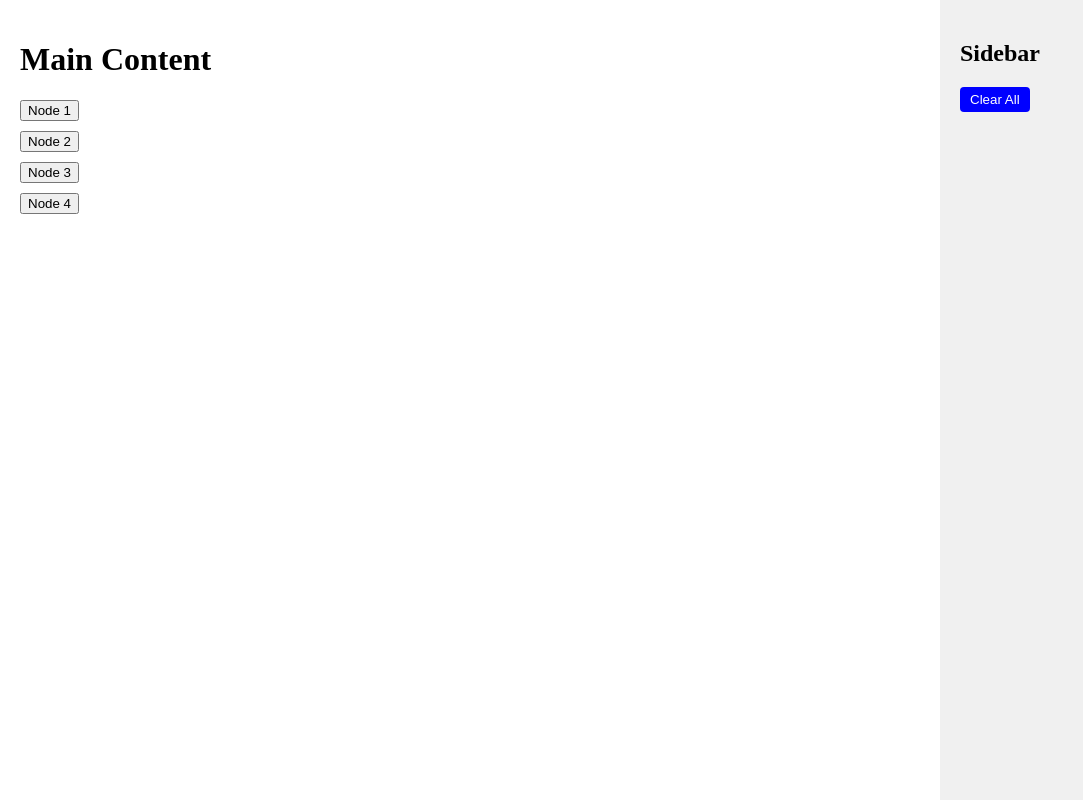
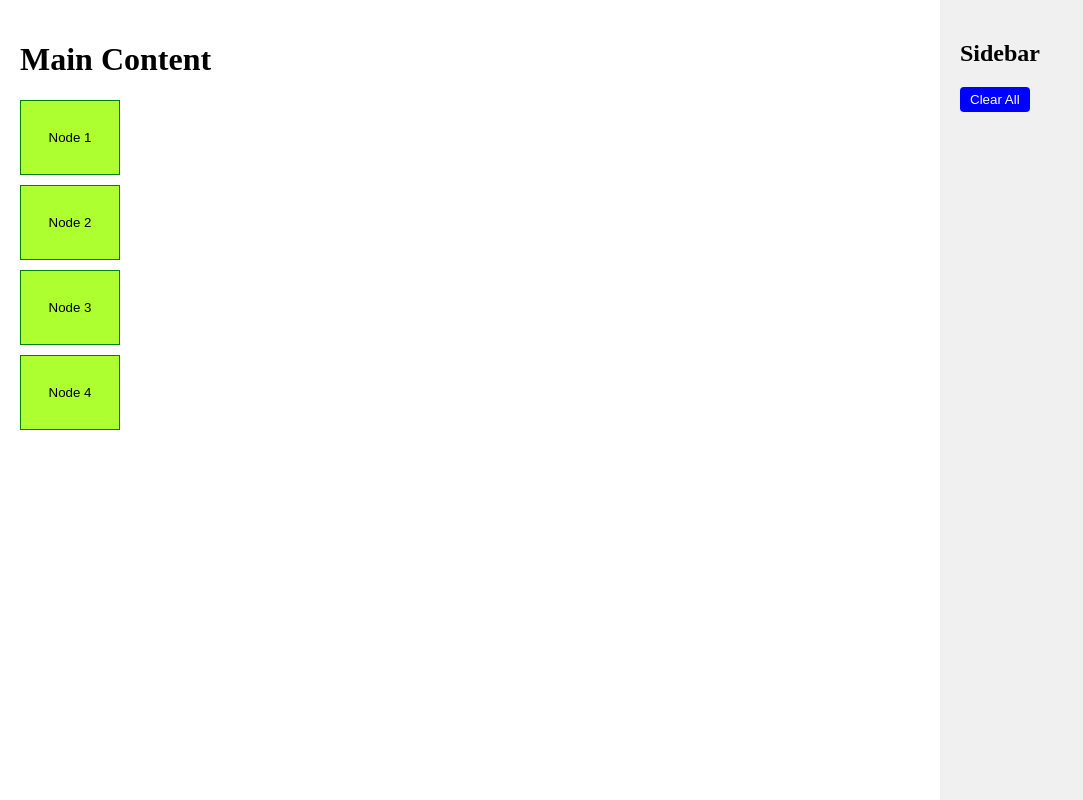
Before and after one commit to csci-435-fall-2024/csci-435-24_p3_sbom_viz, a Django app: template Code/sbom_viz/sbom_viz/templates/sbom_viz/sidebar.html in a window 1280 px wide. Shown: the whole page, without its empty margins (0-1083 px from the left). Run offline with Django 5.2, Linux system fonts and the light colour scheme; the template is opened without the code that fills it, so the values that code supplies are empty.

Commit message:
Changed design a bit

```diff
--- a/Code/sbom_viz/sbom_viz/templates/sbom_viz/sidebar.html
+++ b/Code/sbom_viz/sbom_viz/templates/sbom_viz/sidebar.html
@@ -27,10 +27,21 @@
             border-radius: 5px;
             padding: 10px;
             margin-bottom: 10px;
+            cursor: pointer;
         }
-        button {
+        .card:hover {
+            border: 1px solid blue;
+        }
+        .node-btn {
             display: block;
             margin-bottom: 10px;
+            background-color: greenyellow;
+            border: 1px solid green;
+            width: 100px;
+            height: 75px;
+        }
+        .node-btn:hover {
+            background-color: green;
         }
         .clear-all-btn {
             margin-bottom: 20px;
@@ -50,10 +61,10 @@
 <body>
     <div class="main-content">
         <h1>Main Content</h1>
-        <button onclick="addCard(this, 1)">Node 1</button>
-        <button onclick="addCard(this, 2)">Node 2</button>
-        <button onclick="addCard(this, 3)">Node 3</button>
-        <button onclick="addCard(this, 4)">Node 4</button>
+        <button class="node-btn" onclick="addCard(this, 1)">Node 1</button>
+        <button class="node-btn" onclick="addCard(this, 2)">Node 2</button>
+        <button class="node-btn" onclick="addCard(this, 3)">Node 3</button>
+        <button class="node-btn" onclick="addCard(this, 4)">Node 4</button>
     </div>
     <div class="sidebar" id="sidebar">
         <h2>Sidebar</h2>
@@ -69,20 +80,25 @@
             let card = document.getElementById(`card-${cardNumber}`);
 
             if (card) {
-                // Card exists, toggle its visibility
-                if (cardStates[cardNumber]) {
-                    sidebar.removeChild(card);
-                    cardStates[cardNumber] = false;
-                } else {
-                    sidebar.appendChild(card);
-                    cardStates[cardNumber] = true;
-                }
+                toggleCard(card, cardNumber);
             } else {
                 // Create new card
                 card = document.createElement('div');
                 card.className = 'card';
                 card.id = `card-${cardNumber}`;
                 card.innerHTML = `<h3>${button.textContent}</h3><p>This is the content for "${button.textContent}".</p>`;
+                card.onclick = function() { toggleCard(card, cardNumber); };
+                sidebar.appendChild(card);
+                cardStates[cardNumber] = true;
+            }
+        }
+
+        function toggleCard(card, cardNumber) {
+            const sidebar = document.getElementById('sidebar');
+            if (cardStates[cardNumber]) {
+                sidebar.removeChild(card);
+                cardStates[cardNumber] = false;
+            } else {
                 sidebar.appendChild(card);
                 cardStates[cardNumber] = true;
             }
```
